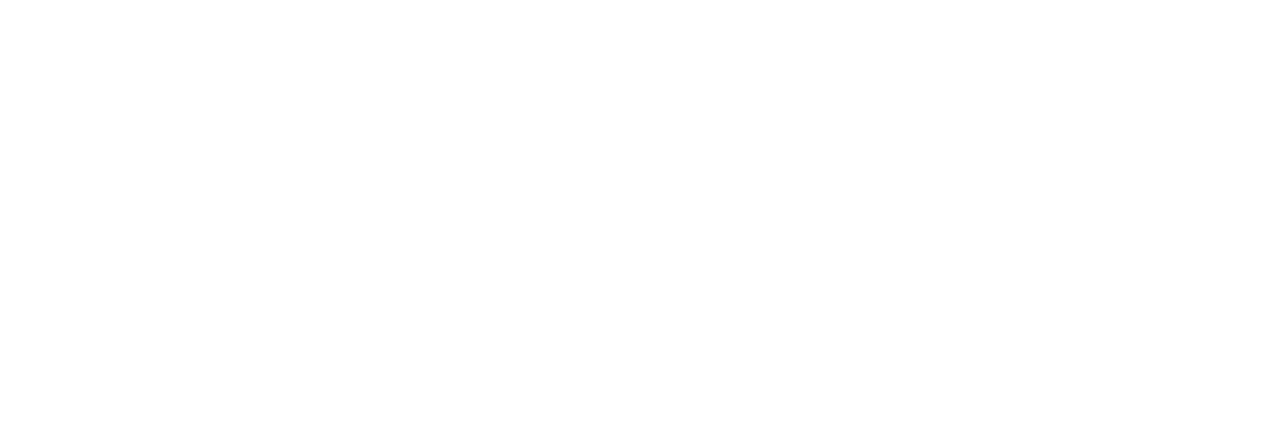
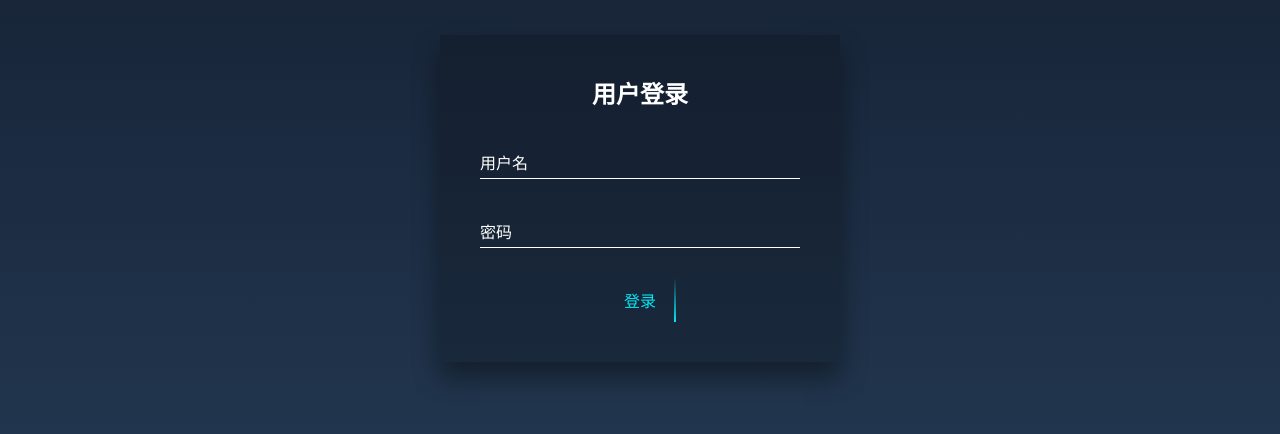
Before and after one commit to whoeverim5/product-seckill-front-end, a Vue app: page /#/login in a window 1280 px wide. Shown: the part 202-636 px from the top of the page. Built offline with nearby package versions, Linux system fonts and the light colour scheme.

Commit message:
更新Login组件

```diff
--- a/package.json
+++ b/package.json
@@ -9,6 +9,7 @@
   "dependencies": {
     "axios": "^0.27.2",
     "core-js": "^3.8.3",
+    "element-ui": "^2.15.8",
     "vue": "^2.6.14",
     "vue-router": "^3.5.1"
   },
--- a/src/App.vue
+++ b/src/App.vue
@@ -1,10 +1,13 @@
 <template>
-
+  <router-view></router-view>
 </template>
 
 <script>
+
 export default {
   name: 'App',
+  components: {
+  },
   data() {
     return {};
   },
--- /dev/null
+++ b/src/assets/css/login.less
@@ -0,0 +1,142 @@
+.login-container {
+  h2 {
+    color: #fff;
+    margin-bottom: 30px;
+  }
+
+  .login-box {
+    position: relative;
+    width: 100%;
+
+    input {
+      outline: none;
+      border: none;
+      width: 100%;
+      padding: 10px 0;
+      color: #fff;
+      font-size: 16px;
+      border-bottom: 1px solid #fff;
+      margin-bottom: 30px;
+      background-color: transparent;
+    }
+
+    label {
+      position: absolute;
+      top: 0;
+      left: 0;
+      padding: 10px 0;
+      color: #fff;
+      pointer-events: none;
+      transition: all 0.5s;
+    }
+
+    input:focus + label,
+    input:valid + label {
+      top: -20px;
+      color: #03e9f4;
+      font-size: 12px;
+    }
+
+  }
+
+  a {
+    overflow: hidden;
+    position: relative;
+    padding: 10px 20px;
+    color: #03e9f4;
+    text-decoration: none;
+    transition: all 0.5s;
+
+    span {
+      position: absolute;
+    }
+
+    span:first-child {
+      top: 0;
+      left: -100%;
+      width: 100%;
+      height: 2px;
+      background: linear-gradient(to right, transparent,
+      #03e9f4);
+      animation: move1 1s linear infinite;
+    }
+
+    span:nth-child(2) {
+      right: 0;
+      top: -100%;
+      width: 2px;
+      height: 100%;
+      background: linear-gradient(transparent, #03e9f4);
+      animation: move2 1s linear 0.25s infinite;
+    }
+
+    span:nth-child(3) {
+      right: -100%;
+      bottom: 0;
+      width: 100%;
+      height: 2px;
+      background: linear-gradient(to left, transparent, #03e9f4);
+      animation: move3 1s linear 0.5s infinite;
+    }
+
+    span:nth-child(4) {
+      left: 0;
+      bottom: -100%;
+      width: 2px;
+      height: 100%;
+      background: linear-gradient(#03e9f4, transparent);
+      animation: move4 1s linear 0.75s infinite;
+    }
+  }
+
+  a:hover {
+    color: #fff;
+    border-radius: 5px;
+    background-color: #03e9f4;
+    box-shadow: 0 0 5px #03e9f4,
+    0 0 25px #03e9f4,
+    0 0 50px #03e9f4,
+    0 0 100px #03e9f4;
+
+  }
+}
+
+@keyframes move1 {
+  0% {
+    left: -100%;
+  }
+  50%,
+  100% {
+    left: 100%;
+  }
+}
+
+@keyframes move2 {
+  0% {
+    top: -100%;
+  }
+  50%,
+  100% {
+    top: 100%;
+  }
+}
+
+@keyframes move3 {
+  0% {
+    right: -100%;
+  }
+  50%,
+  100% {
+    right: 100%;
+  }
+}
+
+@keyframes move4 {
+  0% {
+    bottom: -100%;
+  }
+  50%,
+  100% {
+    bottom: 100%;
+  }
+}
--- /dev/null
+++ b/src/index.css
@@ -0,0 +1,13 @@
+* {
+    padding: 0;
+    margin: 0;
+    box-sizing: border-box;
+}
+
+body {
+    display: flex;
+    justify-content: center;
+    align-items: center;
+    height: 100vh;
+    background: linear-gradient(#141e30, #243b55);
+}
--- a/src/router/index.js
+++ b/src/router/index.js
@@ -1,20 +1,29 @@
 import Vue from 'vue';
 import VueRouter from 'vue-router';
-import Login from '@/views/Login';
+import Login from '@/views/Login/Login';
 
 Vue.use(VueRouter);
 
 const routes = [
-    {
-        path: '/', redirect: '/home'
-    },
-    {
-        path: '/login', component: Login
-    }
+    {path: '/', redirect: '/home'},
+    {path: '/login', component: Login},
 ];
 
 const router = new VueRouter({
     routes
 });
 
+router.beforeEach((to, from, next) => {
+    if (to.path === '/home') {
+        const token = localStorage.getItem('token');
+        if (token) {
+            next();
+        } else {
+            next('/login');
+        }
+    } else {
+        next();
+    }
+});
+
 export default router;
--- a/src/views/Login.vue
+++ /dev/null
@@ -1,17 +0,0 @@
-<template>
-
-</template>
-
-<script>
-export default {
-  name: 'Login',
-  data() {
-    return {};
-  },
-  methods: {}
-};
-</script>
-
-<style lang="less" scoped>
-
-</style>
--- /dev/null
+++ b/src/views/Login/Login.vue
@@ -0,0 +1,51 @@
+<template>
+  <div class="login-container">
+    <h2>用户登录</h2>
+    <div class="login-box">
+      <input type="text" required v-model="username">
+      <label>用户名</label>
+    </div>
+    <div class="login-box">
+      <input type="password" required v-model="password">
+      <label>密码</label>
+    </div>
+    <a href="javascript:void(0)" @click.prevent="login">
+      登录
+      <span></span>
+      <span></span>
+      <span></span>
+      <span></span>
+    </a>
+  </div>
+</template>
+
+<script>
+import '@/assets/css/login.less';
+
+export default {
+  name: 'Login',
+  data() {
+    return {
+      username: '',
+      password: '',
+    };
+  },
+  methods: {
+    login() {
+      console.log('login...');
+    }
+  },
+};
+</script>
+
+<style lang="less" scoped>
+.login-container {
+  display: flex;
+  flex-direction: column;
+  align-items: center;
+  width: 400px;
+  padding: 40px;
+  background-color: rgba(0, 0, 0, 0.2);
+  box-shadow: 0 15px 25px rgba(0, 0, 0, 0.4);
+}
+</style>
```
Also changed, not shown: src/main.js (+14 -7 lines), src/views/Home/Home.vue (renamed from src/views/Home.vue).
